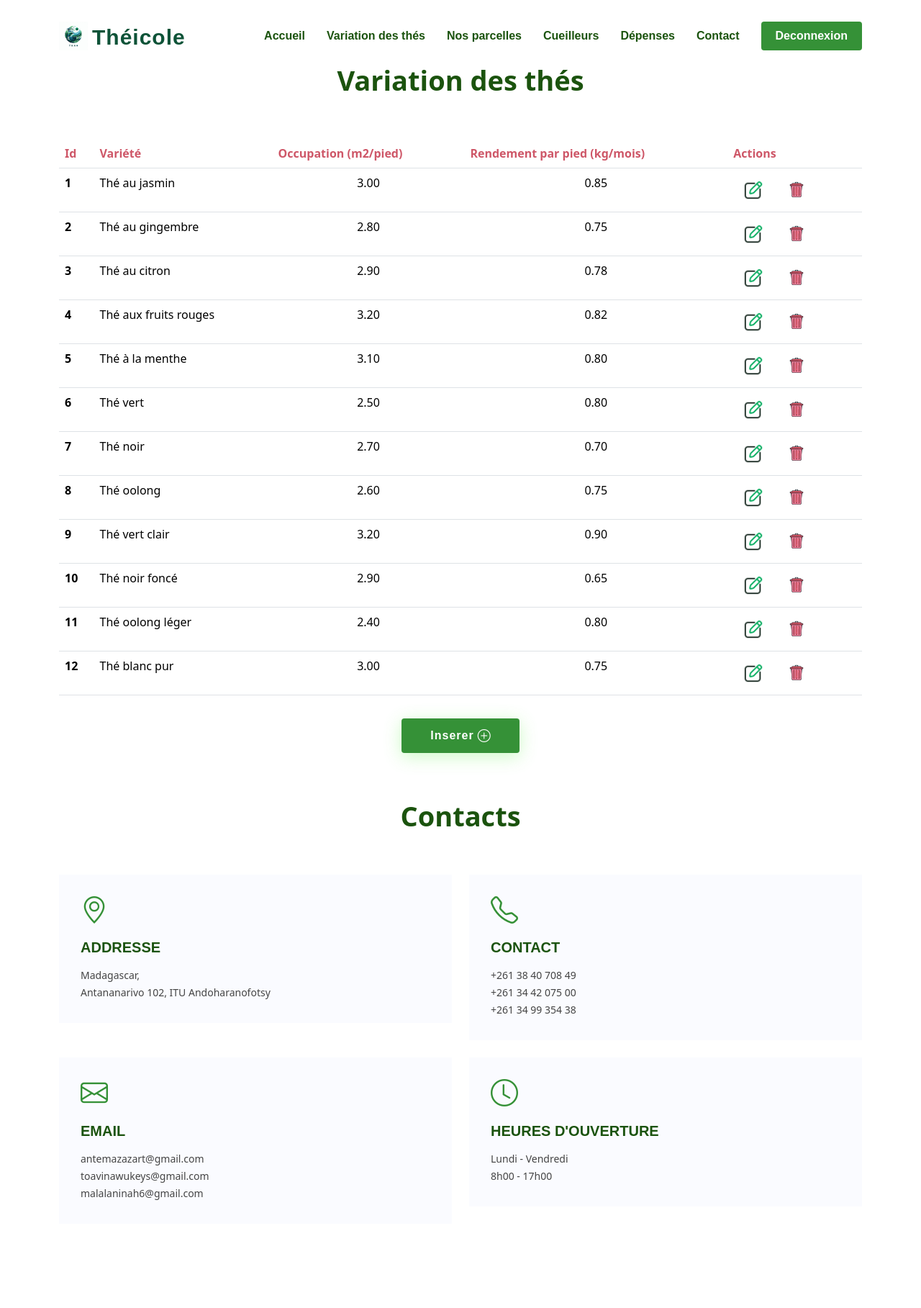
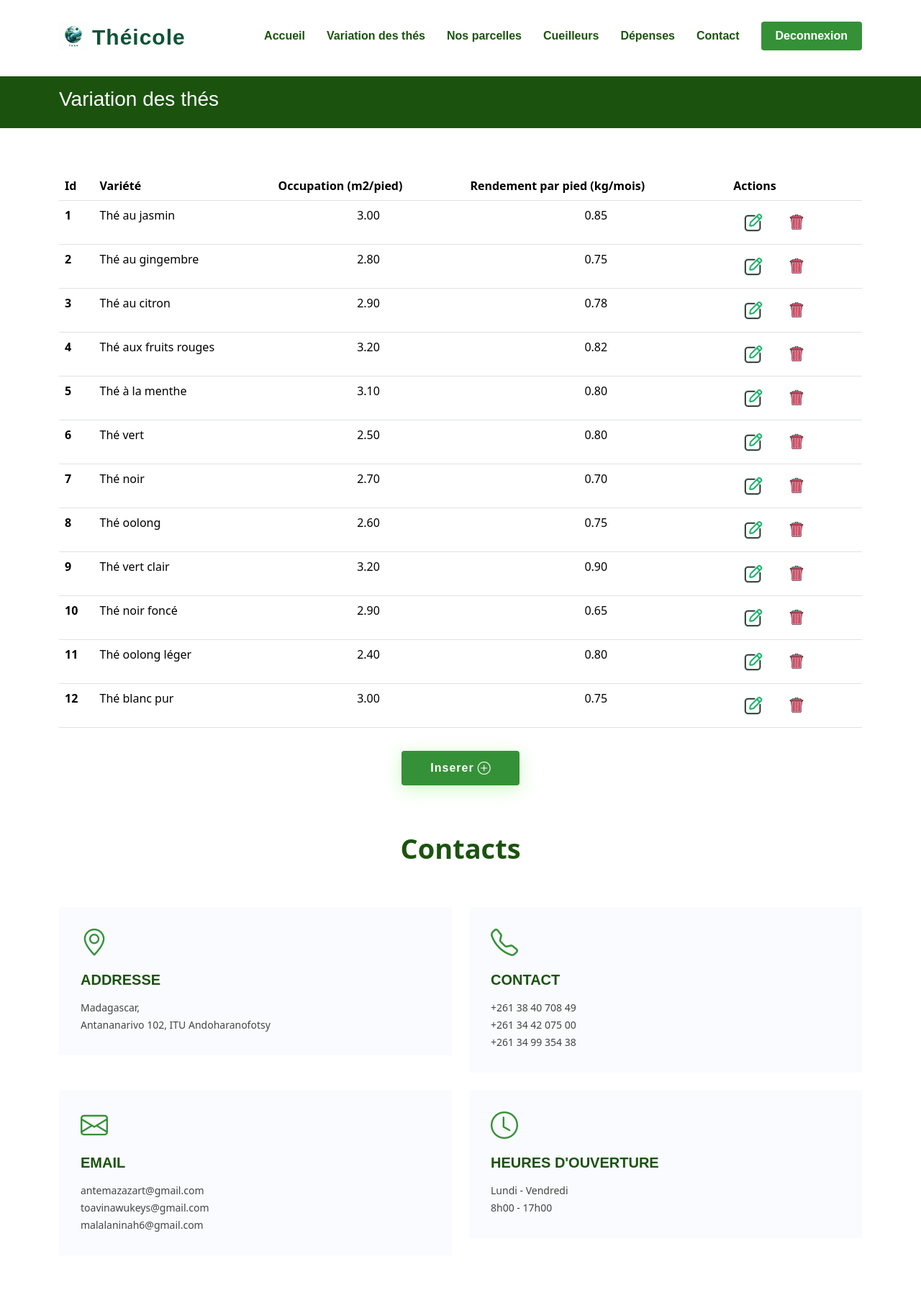
Before and after one commit to Toavina002401/Projet-Final-S3, a PHP site: page /WEB/pages/Templates/template.php?page=accueilAdmin.php in a window 1280 px wide. Shown: the top 1817 px of the page at 72% size. Run offline with PHP 8.4, Linux system fonts and the light colour scheme; data comes from the database, SQL or seed files in the repository.

Commit message:
fin variete succes

```diff
--- a/WEB/assets/css/style.css
+++ b/WEB/assets/css/style.css
@@ -1,4 +1,4 @@
-/**
+/*
 * Template Name: FlexStart
 * Updated: Jan 29 2024 with Bootstrap v5.3.2
 * Template URL: https://bootstrapmade.com/flexstart-bootstrap-startup-template/
--- a/WEB/pages/accueilAdmin.php
+++ b/WEB/pages/accueilAdmin.php
@@ -31,34 +31,37 @@
     <?php
         $listeThe=getAllThea();
     ?>
+    <section class="breadcrumbs">
+        <div class="container" data-aos="fade-up">
+            <h2>Variation des thés</h2>
+        </div>
+    </section>
+
     <section id="variation" class="about">
-        <header class="section-header" data-aos="fade-up">
-            <p>Variation des thés</p>
-        </header>
         <div class="container" data-aos="fade-up">
             <div class="row">
             <div class="col-12">
                 <table class="table datatable">
                 <thead>
                     <tr>
-                    <th scope="col" style="color: #CE5768;">Id</th>
-                    <th scope="col"  style="color: #CE5768;">Variété</th>
-                    <th scope="col"  style="color: #CE5768;">Occupation (m2/pied)</th>
-                    <th scope="col"  style="color: #CE5768;">Rendement par pied (kg/mois)</th>
-                    <th scope="col"  style="color: #CE5768;">Actions</th>
+                    <th scope="col" >Id</th>
+                    <th scope="col" >Variété</th>
+                    <th scope="col"  >Occupation (m2/pied)</th>
+                    <th scope="col" >Rendement par pied (kg/mois)</th>
+                    <th scope="col" >Actions</th>
                     </tr>
                 </thead>
                 <tbody>
-                        <?php for ($i=0; $i < count($listeThe); $i++) { ?>
+                        <?php for ($i=0; $i < count($listeThe); $i++) {
+                                $num="edit(".$listeThe[$i]["id"].")";
+                        ?>
                             <tr>
                                 <th  scope="row"> <?php echo($listeThe[$i]["id"]); ?></th>
                                 <td><?php echo($listeThe[$i]["nom"]); ?></td>
                                 <td  class="text-center"><?php echo($listeThe[$i]["occupation"]); ?></td>
                                 <td  class="text-center"><?php echo($listeThe[$i]["rendement_par_pied"]); ?></td>
                                 <td>
-                                    <a href="#" style="text-decoration: none;">
-                                        <button type="button" class="btn btnIcone"><img src="../../assets/images/edit.png" width="30px"></button>
-                                    </a>
+                                    <button type="button" class="btn btnIcone" onclick="<?php echo($num);?>"><img src="../../assets/images/edit.png" width="30px"></button>
                                     <a href="../../pages/delete/delVariete.php?id=<?php echo($listeThe[$i]["id"]); ?>">
                                         <button type="button" class="btn btnIcone"><img src="../../assets/images/delete.png" width="30px"></button>
                                     </a>
@@ -69,13 +72,70 @@
                 </table>
             </div>
             <div class="d-flex justify-content-center mt-3">
-                <a href="#" class="btn-read-more d-inline-flex align-items-center justify-content-center align-self-center"  style="text-decoration: none;">
+                <a href="#" class="btn-read-more d-inline-flex align-items-center justify-content-center align-self-center"  style="text-decoration: none;" onclick="clickage()">
                 <span>Inserer</span>
                 <i class="bi bi-plus-circle"></i>
                 </a>
             </div>
             </div>
         </div>
+
+        <!-- Structure de la boîte de dialogue -->
+
+        <section id="formulaire" class="modal">
+            <div class="modal-content"  style="width: 30%;">
+                <span class="close hidden">&times;</span>
+                <div class="form-group mb-3 log d-flex align-items-center justify-content-center">
+                    <img src="../../assets/images/logo.png" alt="">
+                    <h2>Insertion</h2>
+                </div>
+                <form action="../insertion/insVarite.php" method="post">
+                    <div class="form-group mb-3">
+                        <label for="variete">Variété :</label>
+                        <input type="text" class="form-control" id="variete" name="variete" required>
+                    </div>
+                    <div class="form-group mb-3">
+                        <label for="occupation">Occupation (m2/pied) :</label>
+                        <input type="text" class="form-control" id="occupation" name="occupation" required>
+                    </div>
+                    <div class="form-group mb-3">
+                        <label for="rendement">Rendement par pied (kg/mois) :</label>
+                        <input type="text" class="form-control" id="rendement" name="rendement" required>
+                    </div>
+                    <div class="form-group mb-3">
+                        <button type="submit" class="btn btn-success form-control">Insérer</button>
+                    </div>
+                </form>
+            </div>
+        </section>
+
+        <section id="formulaire2" class="modal">
+            <div class="modal-content"  style="width: 30%;">
+                <span class="close hidden">&times;</span>
+                <div class="form-group mb-3 log d-flex align-items-center justify-content-center">
+                    <img src="../../assets/images/logo.png" alt="">
+                    <h2>Modification</h2>
+                </div>
+                <form action="../update/updVarite.php" method="post">
+                    <input type="hidden" name="idmod" id="idmod">
+                    <div class="form-group mb-3">
+                        <label for="variete">Variété :</label>
+                        <input type="text" class="form-control" id="varietemod" name="variete" required>
+                    </div>
+                    <div class="form-group mb-3">
+                        <label for="occupation">Occupation (m2/pied) :</label>
+                        <input type="text" class="form-control" id="occupationmod" name="occupation" required>
+                    </div>
+                    <div class="form-group mb-3">
+                        <label for="rendement">Rendement par pied (kg/mois) :</label>
+                        <input type="text" class="form-control" id="rendementmod" name="rendement" required>
+                    </div>
+                    <div class="form-group mb-3">
+                        <button type="submit" class="btn btn-success form-control">Modifier</button>
+                    </div>
+                </form>
+            </div>
+        </section>
 
     <!-- ======= Contact Section ======= -->
     <section id="contact" class="contact">
--- /dev/null
+++ b/WEB/pages/insertion/insVarite.php
@@ -0,0 +1,5 @@
+<?php
+    include_once("../../inc/function.php");
+    createThea($_POST["variete"],$_POST["occupation"],$_POST["rendement"]);
+    header("Location:../Templates/template.php?page=accueilAdmin.php");
+?>
--- /dev/null
+++ b/WEB/pages/update/ajax1.php
@@ -0,0 +1,5 @@
+<?php
+    include("../../inc/function.php");
+    $valiny=getTeaById($_POST["id"]);
+    echo json_encode($valiny);
+?>
--- /dev/null
+++ b/WEB/pages/update/updVarite.php
@@ -0,0 +1,5 @@
+<?php
+    include_once("../../inc/function.php");
+    updateThea($_POST["idmod"],$_POST["variete"],$_POST["occupation"],$_POST["rendement"]);
+    header("Location:../Templates/template.php?page=accueilAdmin.php");
+?>
```
Also changed, not shown: WEB/assets/js/vaovao.js (+48 -1 lines), WEB/pages/cueilleurAdmin.php (+5 -3 lines), WEB/pages/depenseAdmin.php (+5 -3 lines), WEB/pages/parcelleAdmin.php (+5 -3 lines).
